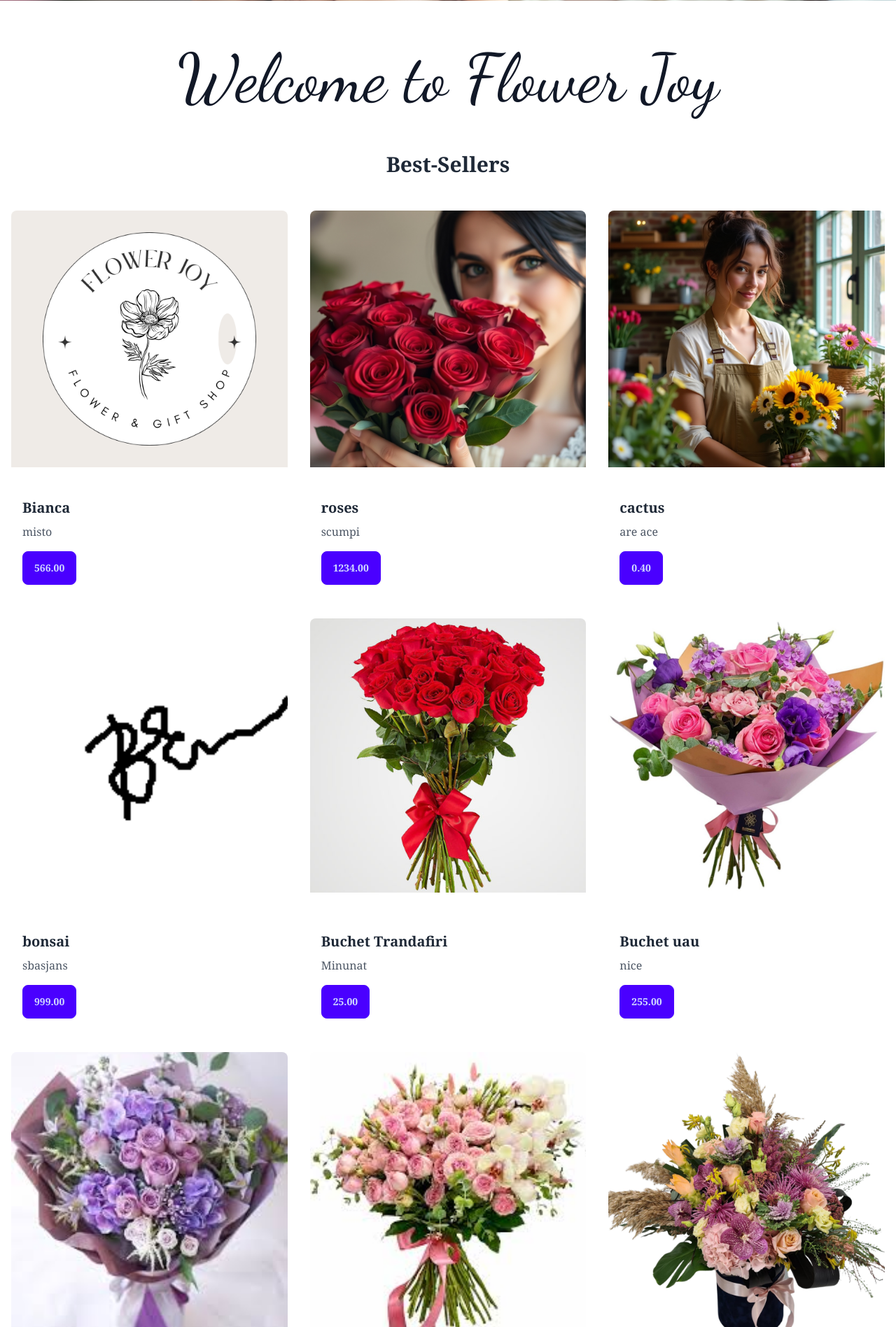
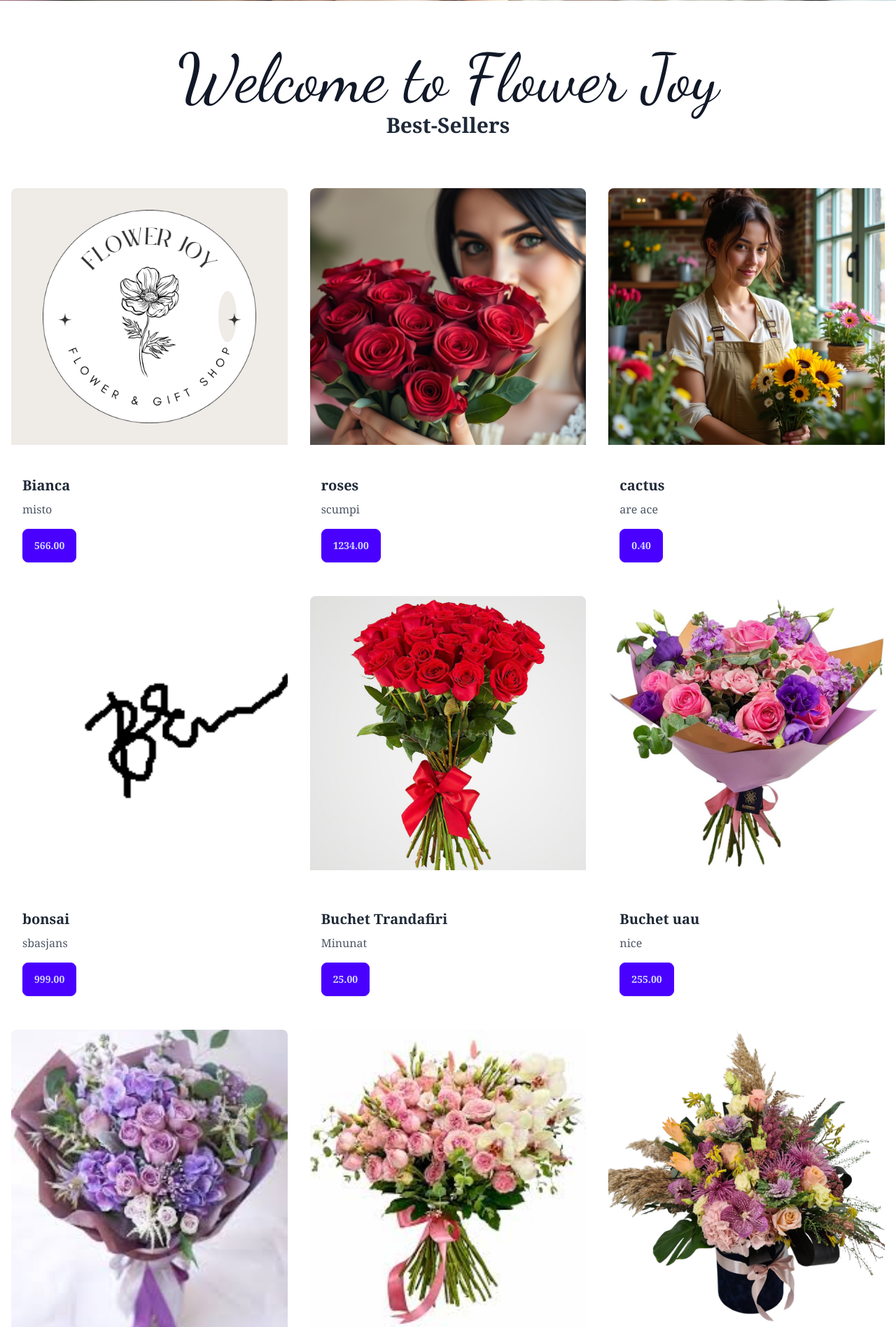
Before and after one commit to Biaescu25/Aplicatie-Web-pentru-gestionarea-unei-florarii-online, a Django app: page / in a window 1280 px wide. Shown: the part 799-2696 px from the top of the page at 70% size. Run offline with Django 5.2, Linux system fonts and the light colour scheme; data comes from the database, SQL or seed files in the repository; some libraries are stand-ins or nearby versions.

Commit message:
design improvements

```diff
--- a/Florarie/App/templates/partials/ProductShowcase.html
+++ b/Florarie/App/templates/partials/ProductShowcase.html
@@ -22,7 +22,7 @@
                             hx-post="{% url 'add_to_cart' product.id %}"
                             class="mt-4">
                             {% csrf_token %}
-                            <button type="submit" class="btn btn-primary">{{ product.price }}</button>
+                            <button type="submit" class="btn btn-primary hover:bg-blue-700 transition duration-300 ease-in-out transform hover:scale-105">{{ product.price }}</button>
                         </form>
                         {% else %}
                         <a href="/cart/" id="cart-btn" class="btn btn-success mt-2">
--- a/Florarie/App/templates/partials/home.html
+++ b/Florarie/App/templates/partials/home.html
@@ -39,20 +39,18 @@
 
     <section class="container mx-auto px-4 pb-4 pt-16">
         <!-- First Text Block -->
-        <div class="text-center mb-10">
+        <div class="text-center mb-10 opacity-0 transform translate-y-10 transition-all duration-1000 ease-out" id="welcome-section">
             <h2 class="text-8xl font-dancing text-gray-900 text-center">
                 <span class="font-dancing">Welcome to Flower Joy</span>
             </h2>
+
+            <h2 class="text-3xl font-bold text-center">Best-Sellers</h2>
         </div>
 
-        <!-- Second Text Block -->
-        <!-- <div class="text-center">
-            <p class="text-lg font-medium text-gray-800">We are committed to providing you with the freshest flowers and unique designs to brighten your special moments.</p>
-        </div> -->
     </section>
 
     <!-- Product Showcase -->
-    <h2 class="text-3xl font-bold text-center text-gray-800 mb-8">Best-Sellers</h2>
+
     {% include 'partials/ProductShowcase.html'%}
 
     <!-- About Us -->
@@ -77,7 +75,7 @@
                 <!-- Right Column -->
                 <div class="col-span-2 grid grid-cols-2 gap-6">
                     <!-- First Image -->
-                    <div class="about-img">
+                    <div class="about-img opacity-0 transform translate-y-10 transition-all duration-1000 ease-out" id="aranjamente-section">
                         <figure>
                             <h3 class="text-xl font-bold mb-2"><a href="{% url 'products_by_category' category='aranjamente' %}" title="Aranjamente">Aranjamente</a></h3>
                             <a href="{% url 'products_by_category' category='aranjamente' %}" title="Aranjamente">
@@ -92,7 +90,7 @@
                         </figure>
                     </div>
                     <!-- Second Image -->
-                    <div class="about-img flex items-center justify-center">
+                    <div class="about-img flex items-center justify-center opacity-0 transform translate-y-10 transition-all duration-1000 ease-out" id="buchete-section">
                         <figure>
                             <h3 class="text-xl font-bold mb-2"><a href="{% url 'products_by_category' category='buchete' %}" title="Buchete">Buchete</a></h3>
                             <a href="{% url 'products_by_category' category='buchete' %}" title="Buchete" class="relative -left-20">
@@ -145,6 +143,35 @@
             });
         });
 
+        // Scroll animation for the welcome section
+        const welcomeSection = document.getElementById('welcome-section');
+        window.addEventListener('scroll', () => {
+            const sectionTop = welcomeSection.getBoundingClientRect().top;
+            const windowHeight = window.innerHeight;
+
+            if (sectionTop < windowHeight - 100) { // Trigger animation when section is in view
+                welcomeSection.classList.remove('opacity-0', 'translate-y-10');
+                welcomeSection.classList.add('opacity-100', 'translate-y-0');
+            }
+        });
+
+        // Scroll animation for the right column sections
+        const aranjamenteSection = document.getElementById('aranjamente-section');
+        const bucheteSection = document.getElementById('buchete-section');
+
+        window.addEventListener('scroll', () => {
+            const windowHeight = window.innerHeight;
+
+            [aranjamenteSection, bucheteSection].forEach((section) => {
+                const sectionTop = section.getBoundingClientRect().top;
+
+                if (sectionTop < windowHeight - 100) { // Trigger animation when section is in view
+                    section.classList.remove('opacity-0', 'translate-y-10');
+                    section.classList.add('opacity-100', 'translate-y-0');
+                }
+            });
+        });
+
     </script>
 
 {% endblock %}
--- a/Florarie/App/templates/partials/product_detail.html
+++ b/Florarie/App/templates/partials/product_detail.html
@@ -18,7 +18,7 @@
                       hx-post="{% url 'add_to_cart' product.id %}"
                       class="mt-4">
                     {% csrf_token %}
-                    <button type="submit" class="btn btn-primary w-32">Add to Cart</button>
+                    <button type="submit" class="btn btn-primary w-32 hover:bg-blue-700 transition duration-300 ease-in-out transform hover:scale-105">Add to Cart</button>
                 </form>
                 {% else %}
                 <a href="/cart/" id="cart-btn" class="btn btn-success mt-2">
```
